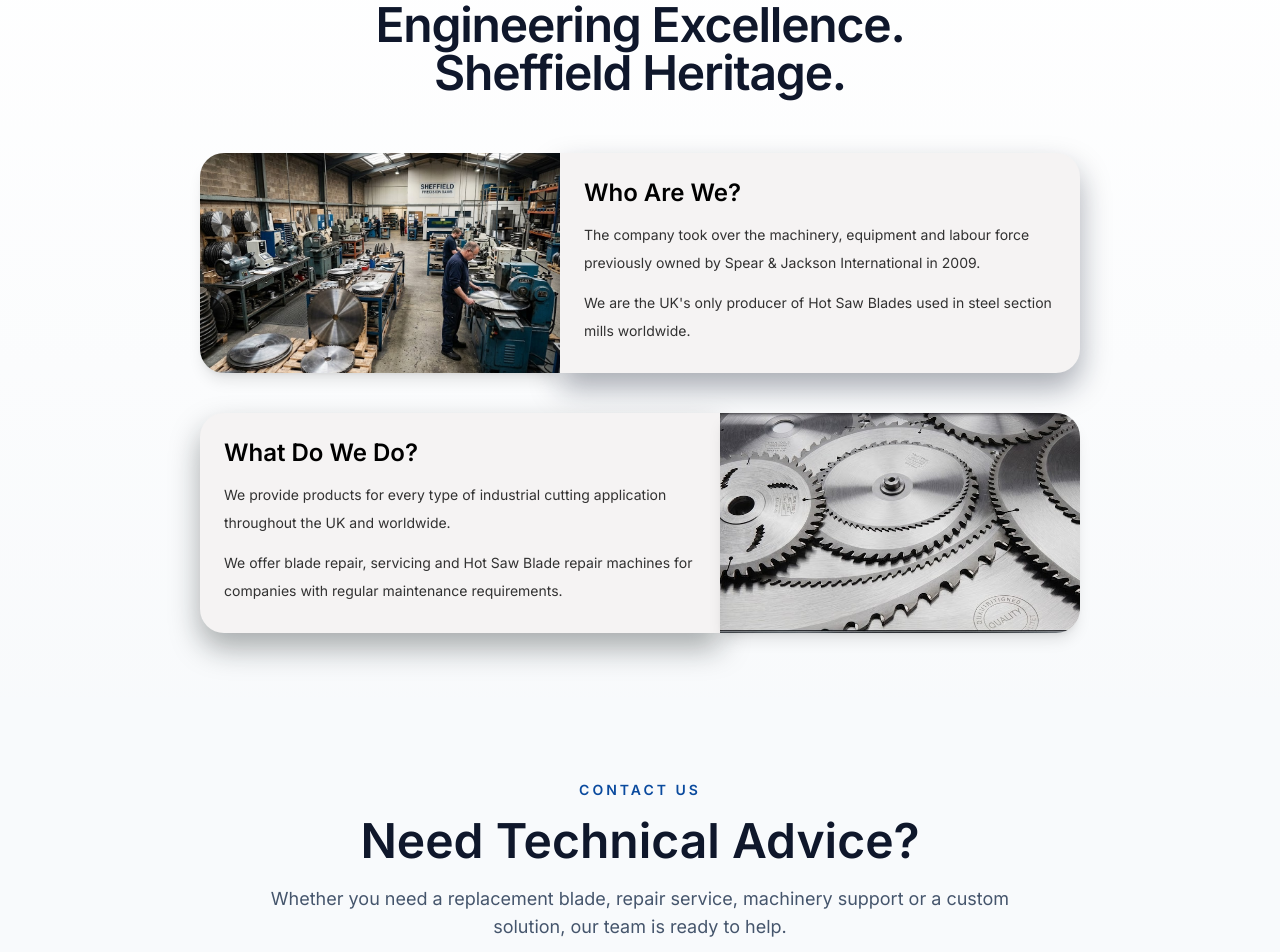
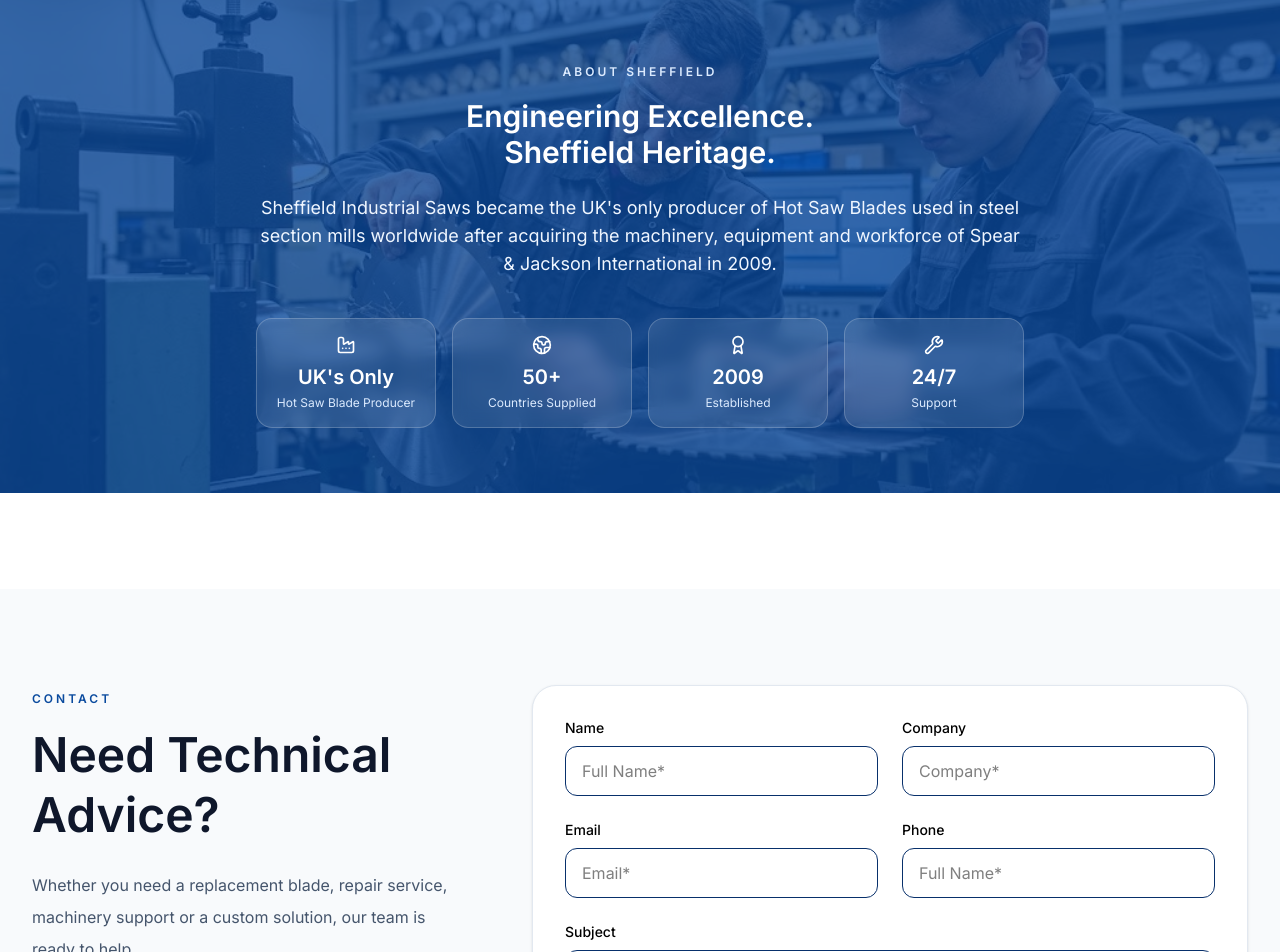
Before and after one commit to shanmondal/Sheffield-frontend, a React (Vite) app: page / in a window 1280 px wide. Shown: the part 1802-2754 px from the top of the page. Built offline with nearby package versions, Linux system fonts and the light colour scheme.

Commit message:
Implement code changes to enhance functionality and improve performance

```diff
--- a/src/features/home/sections/AboutSheffieldSection.tsx
+++ b/src/features/home/sections/AboutSheffieldSection.tsx
@@ -1,132 +1,150 @@
-import warehouse from "@/assets/images/warehouse.jpeg";
-import blades from "@/assets/images/blade.jpeg";
+
+import heritagebg from "@/assets/images/heritage.jpeg";
+import { Factory, Globe2, Award, Wrench } from "lucide-react";
+
+const stats = [
+  {
+    icon: Factory,
+    value: "UK's Only",
+    label: "Hot Saw Blade Producer",
+  },
+  {
+    icon: Globe2,
+    value: "50+",
+    label: "Countries Supplied",
+  },
+  {
+    icon: Award,
+    value: "2009",
+    label: "Established",
+  },
+  {
+    icon: Wrench,
+    value: "24/7",
+    label: "Support",
+  },
+];
+const mobstats = [
+  {
+    icon: Factory,
+    value: "UK's Only",
+    label: "Hot Saw Blade Producer",
+  },
+  {
+    icon: Globe2,
+    value: "50+",
+    label: "Countries Supplied",
+  },
+  // {
+  //   icon: Award,
+  //   value: "2009",
+  //   label: "Established",
+  // },
+  // {
+  //   icon: Wrench,
+  //   value: "24/7",
+  //   label: "Support",
+  // },
+];
 
 export const AboutSheffieldSection = () => {
   return (
-    <section className="bg-gradient-to-b from-white to-slate-50 lg:py-16 md:py-24">
-      <div className="mx-auto max-w-7xl px-5 md:px-8">
+    <section className=" py-16 md:py-24 ">
+      <div className="mx-auto   w-full">
 
-        {/* Heading */}
-        <div className="mb-14 text-center">
-          <span className="text-xs font-semibold uppercase tracking-[3px] text-[#0A4A9E]">
+        <div className="relative overflow-hidden  w-full">
+
+          {/* Background */}
+          <img
+            src={heritagebg}
+            alt="Engineering Heritage"
+            className="h-[420px] w-full object-cover md:h-[500px]"
+          />
+
+          {/* Overlay */}
+          <div className="absolute inset-0 bg-[#0A4A9E]/80"  />
+
+          {/* Content */}
+          <div className="absolute inset-0 flex items-center">
+            <div className="mx-auto max-w-5xl px-6 text-center text-white">
+
+              <span className="text-xs font-semibold uppercase tracking-[3px] text-blue-100">
                 About Sheffield
               </span>
 
-          <h2 className="mt-4 text-4xl font-bold tracking-tight text-slate-900 md:text-5xl">
+              <h2 className="mt-4 text-md lg:text-3xl font-bold md:text-5xl">
                 Engineering Excellence.
                 <br />
                 Sheffield Heritage.
               </h2>
+
+              <p className="mx-auto mt-6 max-w-3xl text-sm leading-5 lg:leading-7 text-blue-50 md:text-lg">
+                Sheffield Industrial Saws became the UK's only producer of
+                Hot Saw Blades used in steel section mills worldwide after
+                acquiring the machinery, equipment and workforce of Spear &
+                Jackson International in 2009.
+              </p>
+
+              {/* Stats */}
+              <div className="mt-10 lg:grid grid-cols-4 gap-4 lg:grid-cols-4 hidden">
+                {stats.map((stat) => {
+                  const Icon = stat.icon;
+
+                  return (
+                    <div
+                      key={stat.label}
+                      className="rounded-2xl border border-white/20 bg-white/10 p-4 backdrop-blur-sm"
+                    >
+                      <Icon
+                        size={20}
+                        className="mx-auto mb-2"
+                      />
+
+                      <div className="lg:text-xl text-sm font-bold">
+                        {stat.value}
                       </div>
 
-        {/* Desktop */}
-        <div className="hidden lg:block">
-
-          {/* Row 1 */}
-          <div className="relative h-[220px] flex items-center justify-center gap-0 mb-10 ">
-
-            <div className="w-[360px] h-full overflow-hidden rounded-3xl lg:rounded-r-none shadow-lg">
-              <img
-                src={warehouse}
-                alt="Sheffield Workshop"
-                className="h-full w-full object-cover"
-              />
+                      <div className="mt-1 text-xs text-blue-100">
+                        {stat.label}
+                      </div>
                     </div>
 
-            <div className="w-[520px] h-[220px] lg:rounded-l-none  rounded-3xl bg-[#f5f3f3] p-6 text-black shadow-[0_15px_30px_rgba(15,23,42,0.35)]">
-              <h3 className="mb-3 text-2xl font-bold">
-                Who Are We?
-              </h3>
 
-              <p className="text-sm leading-7 text-black/80">
-                The company took over the machinery, equipment and labour force
-                previously owned by Spear & Jackson International in 2009.
-              </p>
-
-              <p className="mt-3 text-sm leading-7 text-black/80">
-                We are the UK's only producer of Hot Saw Blades used in steel
-                section mills worldwide.
-              </p>
+                  );
+                })}
               </div>
 
+                  <div className="mt-10 lg:hidden grid grid-cols-2 gap-4 lg:grid-cols-4 ">
+                {mobstats.map((mobstat) => {
+                  const Icon = mobstat.icon;
+
+                  return (
+                    <div
+                      key={mobstat.label}
+                      className="rounded-2xl border border-white/20 bg-white/10 p-4 backdrop-blur-sm"
+                    >
+                      <Icon
+                        size={20}
+                        className="mx-auto mb-2"
+                      />
+
+                      <div className="lg:text-xl text-sm font-bold">
+                        {mobstat.value}
                       </div>
 
-          {/* Row 2 */}
-          <div className="relative h-[220px] flex items-center justify-center  ">
-
-            <div className=" h-full   w-[520px]  rounded-3xl rounded-r-none bg-[#f5f3f3] p-6 text-white shadow-[0_15px_30px_rgba(15,23,22,0.35)]">
-              <h3 className="mb-3 text-2xl font-bold text-black">
-                What Do We Do?
-              </h3>
-
-              <p className="text-sm leading-7 text-black/80">
-                We provide products for every type of industrial cutting
-                application throughout the UK and worldwide.
-              </p>
-
-              <p className="mt-3 text-sm leading-7 text-black/80">
-                We offer blade repair, servicing and Hot Saw Blade repair
-                machines for companies with regular maintenance requirements.
-              </p>
+                      <div className="mt-1 text-xs text-blue-100">
+                        {mobstat.label}
+                      </div>
                     </div>
 
-            <div className="w-[360px] h-full overflow-hidden rounded-3xl lg:rounded-l-none shadow-lg">
-              <img
-                src={blades}
-                alt="Industrial Saw Blades"
-                className="h-full w-full object-cover"
-              />
+
+                  );
+                })}
               </div>
 
             </div>
           </div>
 
-        {/* Mobile */}
-        <div className="space-y-8 lg:hidden ">
-<div className="flex flex-col ">
-{/* <div className="overflow-hidden rounded-3xl  rounded-b-none shadow-lg">
-            <img
-              src={warehouse}
-              alt="Workshop"
-              className="h-64 w-full object-cover"
-            />
-          </div> */}
-
-          <div className="rounded-3xl  bg-[#f5f3f3] p-6 text-black shadow-xl">
-            <h3 className="mb-3 text-2xl font-bold">
-              Who Are We?
-            </h3>
-
-            <p className="leading-7 text-black/80">
-              The company took over the machinery, equipment and labour force
-              previously owned by Spear & Jackson International in 2009.
-              We are the UK's only producer of Hot Saw Blades used in steel
-              section mills worldwide.
-            </p>
-          </div>
-</div>
-
-<div className="flex flex-col ">
-          {/* <div className="overflow-hidden rounded-3xl rounded-b-none shadow-lg">
-            <img
-              src={blades}
-              alt="Saw Blades"
-              className="h-64 w-full object-cover"
-            />
-          </div> */}
-
-          <div className="rounded-3xl bg-[#f3f3f3] p-6 text-white shadow-xl">
-            <h3 className="mb-3 text-2xl font-bold text-black">
-              What Do We Do?
-            </h3>
-
-            <p className="leading-7  text-black/80">
-              We provide industrial cutting solutions worldwide, including
-              saw blade manufacturing, repair services and specialist Hot Saw
-              Blade repair machinery.
-            </p>
-          </div>
-</div>
         </div>
 
       </div>
--- a/src/features/home/sections/ContactCTASection.tsx
+++ b/src/features/home/sections/ContactCTASection.tsx
@@ -1,67 +1,47 @@
-
+import { MapPin, Phone } from "lucide-react";
 
 export const ContactCTASection = () => {
   return (
-    <section className="bg-slate-50 py-20">
-      <div className="flex flex-col items-center justify-center gap-16  ">
+    <section className="bg-slate-50 py-16 md:py-24">
+      <div className="mx-auto max-w-7xl px-5 md:px-8">
 
-        {/* Heading */}
-        <div className="mb-14 text-center">
-          <span className="text-sm font-semibold uppercase tracking-[3px] text-[#0A4A9E]">
-            Contact Us
+        <div className="grid gap-12 lg:grid-cols-[420px_1fr] lg:gap-20">
+
+          {/* Left Side */}
+          <div>
+
+            <span className="text-xs font-semibold uppercase tracking-[3px] text-[#0A4A9E]">
+              Contact
             </span>
 
-          <h2 className="mt-4 text-3xl font-bold text-slate-900 md:text-5xl">
-            Need Technical Advice?
+            <h2 className="mt-4 text-3xl font-bold leading-tight text-slate-900 md:text-5xl">
+              Need Technical
+              <br />
+              Advice?
             </h2>
 
-          <p className="mx-auto mt-5 max-w-3xl text-slate-600 md:text-lg">
+            <p className="mt-6 max-w-md text-slate-600 leading-8">
               Whether you need a replacement blade, repair service,
-            machinery support or a custom solution, our team is ready to help.
+              machinery support or a custom solution, our team is
+              ready to help.
             </p>
+
+            <div className="mt-10 space-y-6">
+
+              <div className="flex items-start gap-4">
+                <div className="flex h-12 w-12 items-center justify-center rounded-xl bg-blue-50">
+                  <MapPin
+                    size={20}
+                    className="text-[#0A4A9E]"
+                  />
                 </div>
 
-        <div className="">
+                <div>
+                  <p className="font-semibold text-slate-900">
+                    Global Headquarters
+                  </p>
 
-          {/* Contact Info */}
-          {/* <div className="lg:col-span-2">
-
-            <div className="rounded-3xl bg-[#0A4A9E] p-8 text-white">
-
-              <h3 className="mb-8 text-2xl font-semibold">
-                Contact Information
-              </h3>
-
-              <div className="space-y-8">
-
-                <div className="flex gap-4">
-                  <Phone className="mt-1 h-5 w-5" />
-
-                  <div>
-                    <p className="font-semibold">Call Us</p>
-                    <p className="text-blue-100">
-                      +44 (0) 114 225 0804
-                    </p>
-                  </div>
-                </div>
-
-                <div className="flex gap-4">
-                  <Mail className="mt-1 h-5 w-5" />
-
-                  <div>
-                    <p className="font-semibold">Email</p>
-                    <p className="text-blue-100">
-                      sales@sheffsaws.com
-                    </p>
-                  </div>
-                </div>
-
-                <div className="flex gap-4">
-                  <MapPin className="mt-1 h-5 w-5" />
-
-                  <div>
-                    <p className="font-semibold">Location</p>
-                    <p className="text-blue-100">
+                  <p className="mt-1 text-slate-600">
                     Imperial Works
                     <br />
                     Sheffield Road
@@ -73,15 +53,37 @@ export const ContactCTASection = () => {
                 </div>
               </div>
 
+              <div className="flex items-start gap-4">
+                <div className="flex h-12 w-12 items-center justify-center rounded-xl bg-blue-50">
+                  <Phone
+                    size={20}
+                    className="text-[#0A4A9E]"
+                  />
+                </div>
+
+                <div>
+                  <p className="font-semibold text-slate-900">
+                    Technical Support
+                  </p>
+
+                  <p className="mt-1 text-slate-600">
+                    +44 (0) 114 225 0804
+                  </p>
+
+                  <p className="text-slate-600">
+                    sales@sheffsaws.com
+                  </p>
                 </div>
               </div>
 
-          </div> */}
+            </div>
 
-          {/* Form */}
-          <div className="lg:col-span-3 ">
+          </div>
 
-            <div className="rounded-3xl border border-[#08306B] bg-white p-8 shadow-sm">
+          {/* Right Side */}
+          <div>
+
+            <div className="rounded-3xl border border-slate-200 bg-white p-6 md:p-8 shadow-sm">
 
               <form className="space-y-6">
 
@@ -94,12 +96,23 @@ export const ContactCTASection = () => {
 
                     <input
                       type="text"
+                      required
+                      placeholder="Full Name*"
                       className="w-full rounded-xl border border-[#08306B] px-4 py-3 outline-none transition focus:border-[#0A4A9E]"
-                      required
-                      placeholder="Full  Name*"
                     />
                   </div>
+    <div>
+                    <label className="mb-2 block text-sm font-medium">
+                      Company
+                    </label>
 
+                    <input
+                      type="text"
+                      required
+                      placeholder="Company*"
+                      className="w-full rounded-xl border border-[#08306B] px-4 py-3 outline-none transition focus:border-[#0A4A9E]"
+                    />
+                  </div>
                   <div>
                     <label className="mb-2 block text-sm font-medium">
                       Email
@@ -112,9 +125,6 @@ export const ContactCTASection = () => {
                       className="w-full rounded-xl border border-[#08306B] px-4 py-3 outline-none transition focus:border-[#0A4A9E]"
                     />
                   </div>
-
-                </div>
-
     <div>
                     <label className="mb-2 block text-sm font-medium">
                       Phone
@@ -123,7 +133,21 @@ export const ContactCTASection = () => {
                     <input
                       type="text"
                       required
-                      placeholder="Phone*"
+                      placeholder="Full Name*"
+                      className="w-full rounded-xl border border-[#08306B] px-4 py-3 outline-none transition focus:border-[#0A4A9E]"
+                    />
+                  </div>
+                </div>
+
+                <div>
+                  <label className="mb-2 block text-sm font-medium">
+                    Subject
+                  </label>
+
+                  <input
+                    type="text"
+                    required
+                    placeholder="Subject*"
                     className="w-full rounded-xl border border-[#08306B] px-4 py-3 outline-none transition focus:border-[#0A4A9E]"
                   />
                 </div>
@@ -135,15 +159,15 @@ export const ContactCTASection = () => {
 
                   <textarea
                     rows={6}
-                    className="w-full rounded-xl border border-[#08306B] px-4 py-3 outline-none transition focus:border-[#0A4A9E]"
                     required
                     placeholder="Message*"
+                    className="w-full rounded-xl border border-[#08306B] px-4 py-3 outline-none transition focus:border-[#0A4A9E]"
                   />
                 </div>
 
                 <button
                   type="submit"
-                  className="rounded-xl bg-[#0A4A9E] px-8 py-4 font-semibold text-white transition hover:bg-[#083a7c]"
+                  className="w-full rounded-xl bg-[#0A4A9E] px-8 py-4 font-semibold text-white transition hover:bg-[#083a7c]"
                 >
                   Send Enquiry
                 </button>
@@ -155,6 +179,7 @@ export const ContactCTASection = () => {
           </div>
 
         </div>
+
       </div>
     </section>
   );
```
Also changed, not shown: src/assets/images/heritage.jpeg (added). Lines whose indentation alone changed are shown as unchanged.
